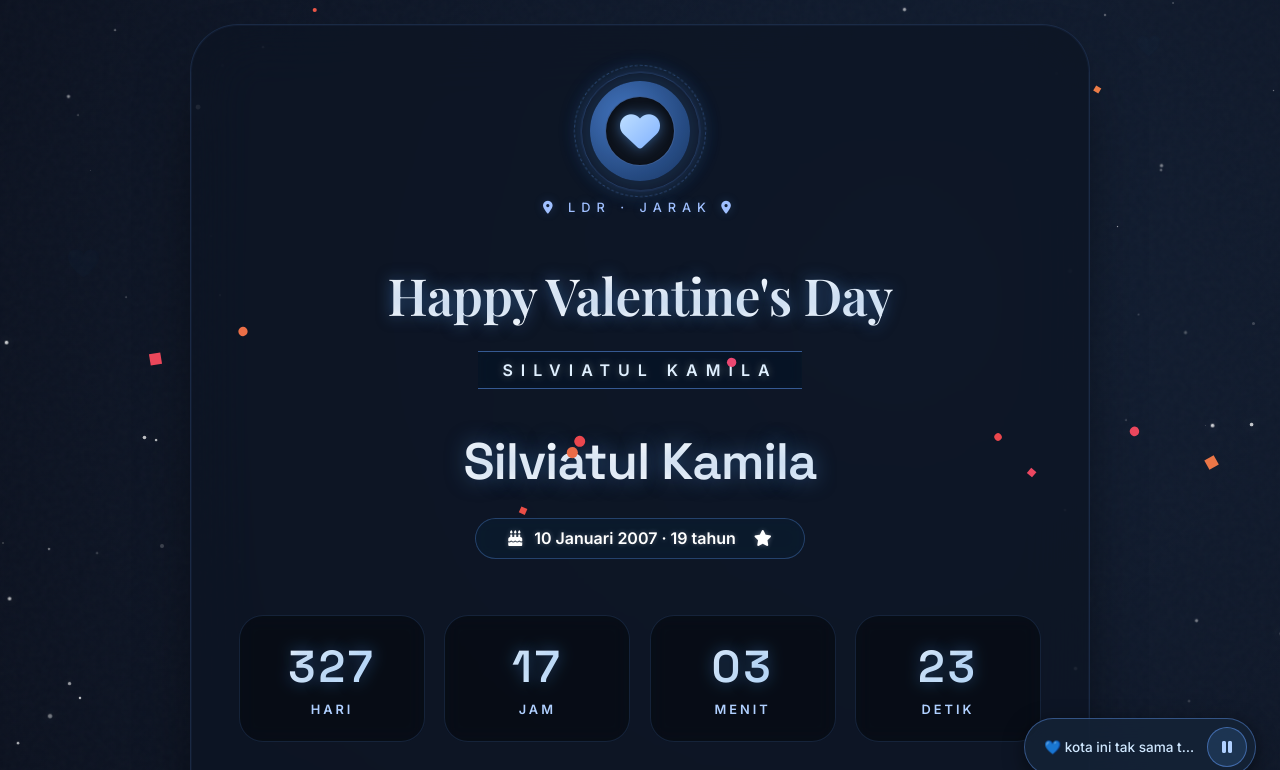
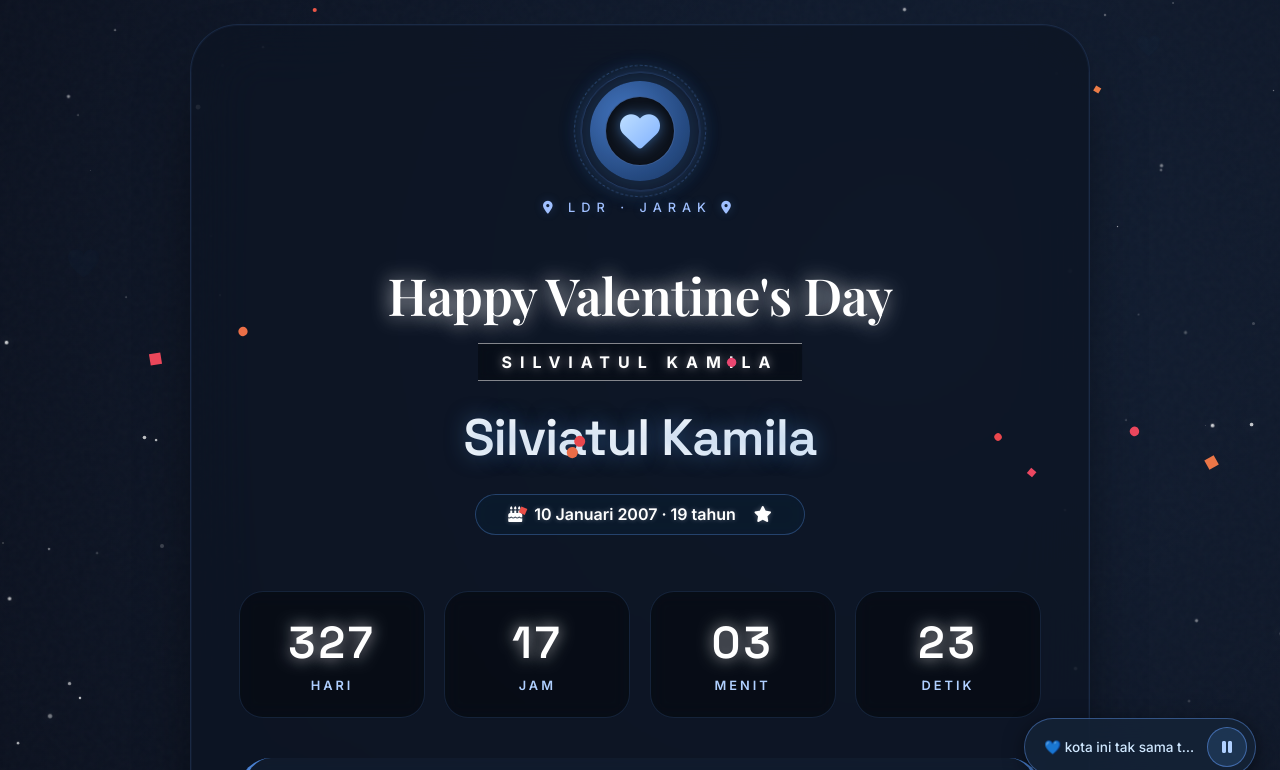
Before and after one commit to R20027/VALENTINE_SILVI, a plain HTML site: page index.html in a window 1280 px wide. Both pictures are taken after a click on the button "Buka sayang". Shown: the top 770 px of the page. Drawn offline with nearby package versions, Linux system fonts and the light colour scheme; a web font is replaced by a local one.

Commit message:
Update index.html

```diff
--- a/index.html
+++ b/index.html
@@ -332,35 +332,32 @@
         .greeting-supreme {
             font-family: 'Playfair Display', serif;
             font-size: 3.2rem;
-            font-weight: 700;
-            background: linear-gradient(145deg, #ffffff, #ffffff, #f0f8ff);
+            font-weight: 800; /* lebih tebal */
+            background: linear-gradient(145deg, #ffffff, #ffffff); /* putih solid */
             -webkit-background-clip: text;
             -webkit-text-fill-color: transparent;
             line-height: 1.2;
             margin-bottom: 1rem;
             letter-spacing: -0.5px;
-            text-shadow: 0 0 15px rgba(70, 130, 200, 0.6);
+            text-shadow: 0 0 20px rgba(255, 255, 255, 0.8); /* glow putih */
             text-align: center;
             padding-top: 10px;
-            overflow: visible;
         }
 
         .greeting-subtle {
             font-size: 1rem;
-            color: #e0f0ff;
+            color: #ffffff; /* putih solid */
             letter-spacing: 8px;
             text-transform: uppercase;
-            font-weight: 600;
-            border-top: 1px solid rgba(100, 160, 255, 0.5);
-            border-bottom: 1px solid rgba(100, 160, 255, 0.5);
+            font-weight: 700; /* lebih tebal */
+            border-top: 1px solid rgba(255, 255, 255, 0.5);
+            border-bottom: 1px solid rgba(255, 255, 255, 0.5);
             display: inline-block;
             padding: 0.5rem 1.5rem;
-            background: rgba(0,20,40,0.4);
+            background: rgba(0,0,0,0.3); /* background gelap biar kontras */
             backdrop-filter: blur(5px);
             text-align: center;
-            text-shadow: 0 0 8px rgba(255, 255, 255, 0.3);
-            margin-top: 0.5rem;
-            margin-bottom: 1rem;
+            text-shadow: 0 0 10px rgba(255, 255, 255, 0.5);
         }
 
         .name-luxury {
@@ -420,12 +417,10 @@
             font-size: 2.8rem;
             font-weight: 800;
             font-family: 'Space Grotesk', monospace;
-            background: linear-gradient(135deg, #ffffff, #b0d8ff);
-            -webkit-background-clip: text;
-            -webkit-text-fill-color: transparent;
+            color: #ffffff; /* putih solid */
+            text-shadow: 0 0 15px rgba(255, 255, 255, 0.7);
             line-height: 1.2;
             letter-spacing: 3px;
-            text-shadow: 0 0 15px rgba(70, 130, 200, 0.5);
             width: 100%;
         }
 
```
